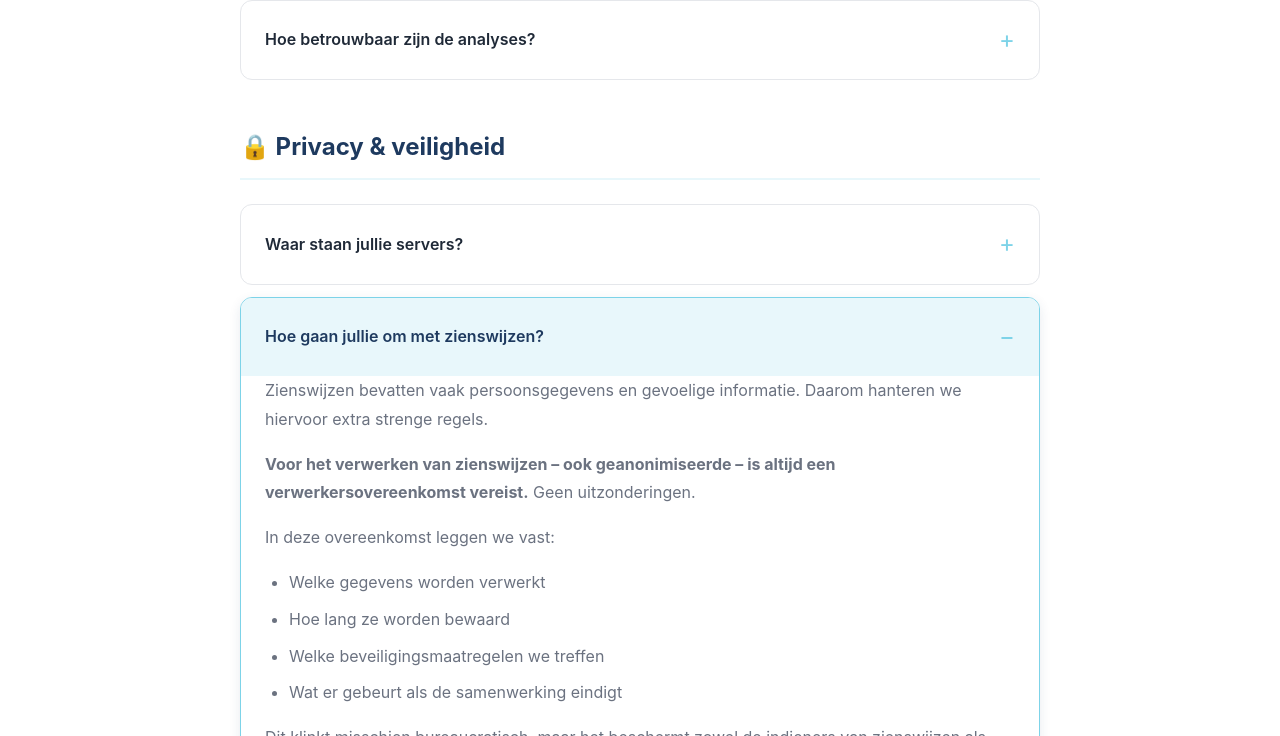
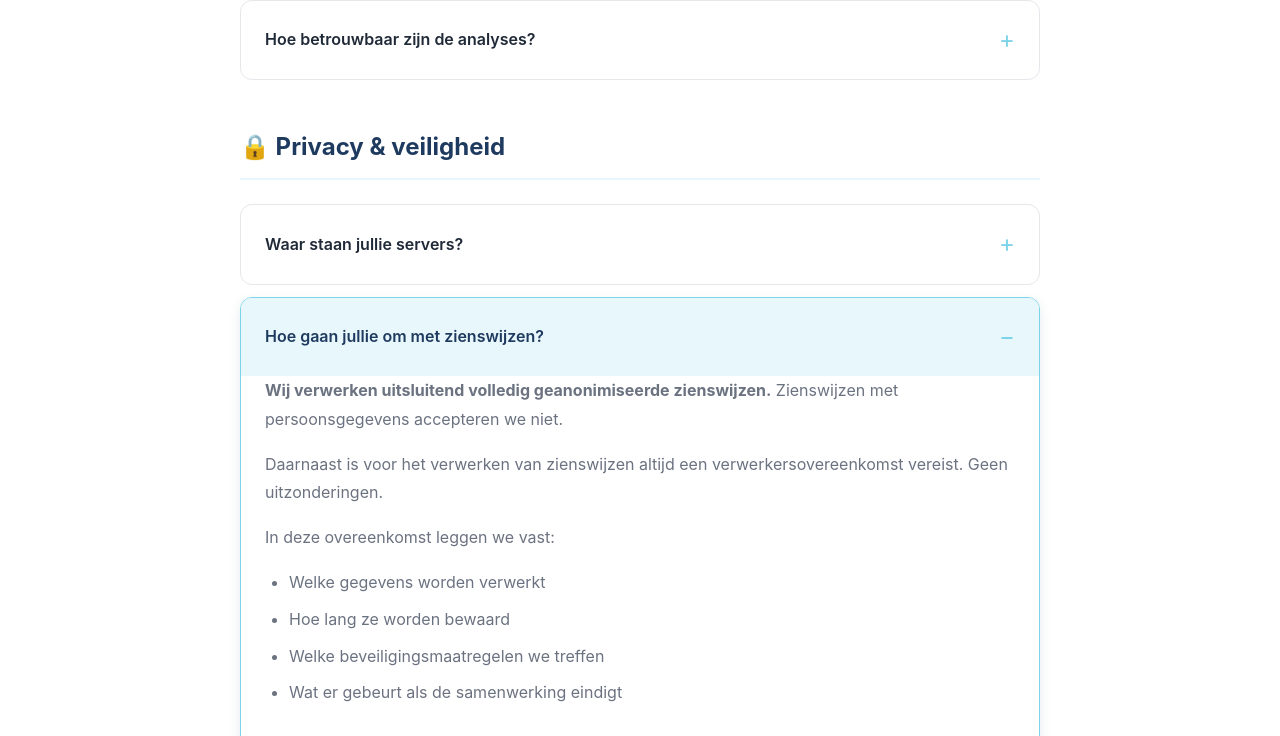
Before and after one commit to omgever/omgever.github.io, a website: page docs/faq.html in a window 1280 px wide. Both pictures are taken after a click on the heading "Hoe gaan jullie om met zienswijzen?". Shown: the part 974-1710 px from the top of the page. Drawn offline with Linux system fonts and the light colour scheme.

Commit message:
FAQ: clarify only fully anonymized zienswijzen with verwerkersovereenkomst

```diff
--- a/docs/faq.html
+++ b/docs/faq.html
@@ -139,8 +139,8 @@
                 <details class="faq-item">
                     <summary>Hoe gaan jullie om met zienswijzen?</summary>
                     <div class="faq-answer">
-                        <p>Zienswijzen bevatten vaak persoonsgegevens en gevoelige informatie. Daarom hanteren we hiervoor extra strenge regels.</p>
-                        <p><strong>Voor het verwerken van zienswijzen – ook geanonimiseerde – is altijd een verwerkersovereenkomst vereist.</strong> Geen uitzonderingen.</p>
+                        <p><strong>Wij verwerken uitsluitend volledig geanonimiseerde zienswijzen.</strong> Zienswijzen met persoonsgegevens accepteren we niet.</p>
+                        <p>Daarnaast is voor het verwerken van zienswijzen altijd een verwerkersovereenkomst vereist. Geen uitzonderingen.</p>
                         <p>In deze overeenkomst leggen we vast:</p>
                         <ul>
                             <li>Welke gegevens worden verwerkt</li>
@@ -148,7 +148,6 @@
                             <li>Welke beveiligingsmaatregelen we treffen</li>
                             <li>Wat er gebeurt als de samenwerking eindigt</li>
                         </ul>
-                        <p>Dit klinkt misschien bureaucratisch, maar het beschermt zowel de indieners van zienswijzen als jouw organisatie. En wij vinden dat belangrijk.</p>
                     </div>
                 </details>
 
```
Also changed, not shown: src/pages/faq.html (+2 -3 lines).
